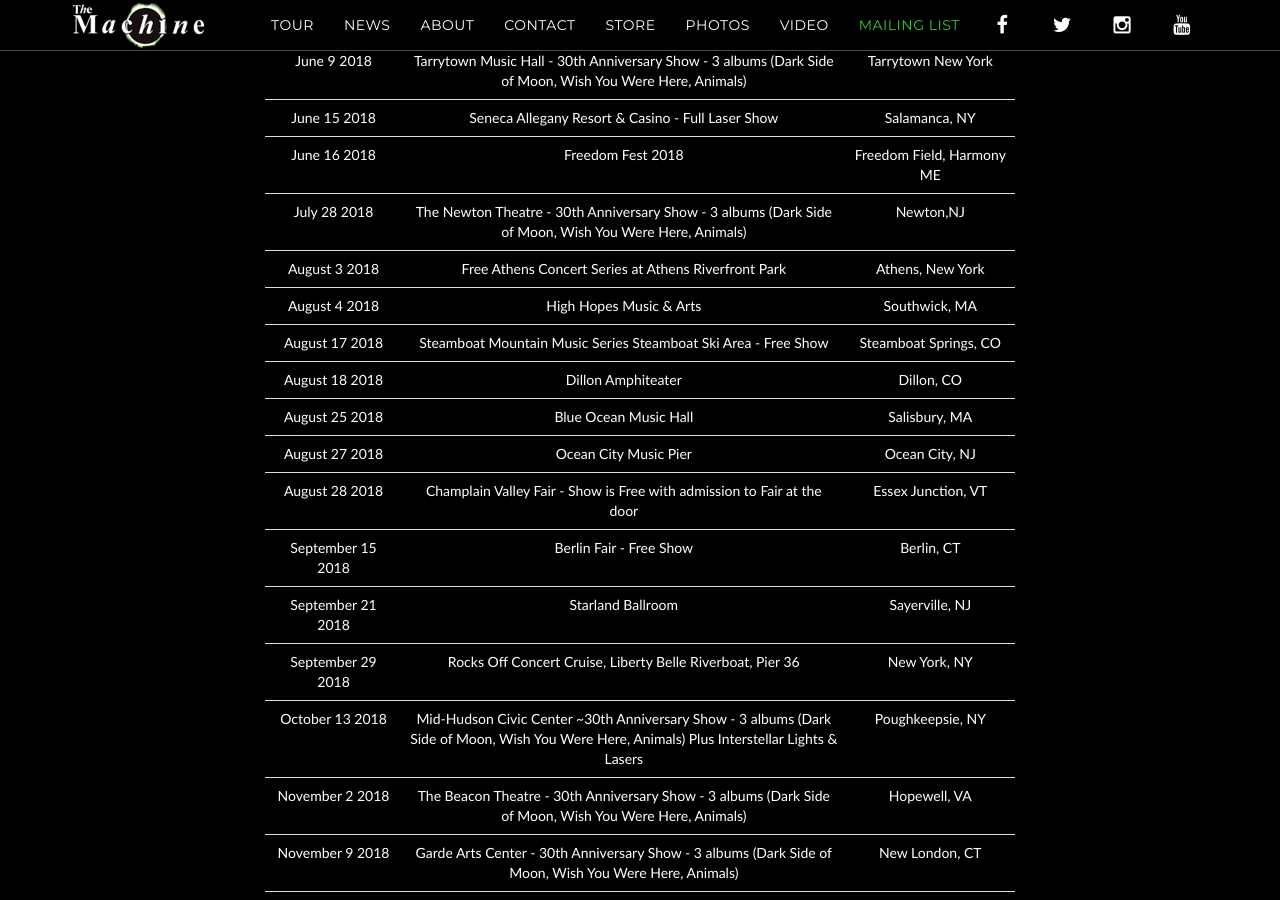
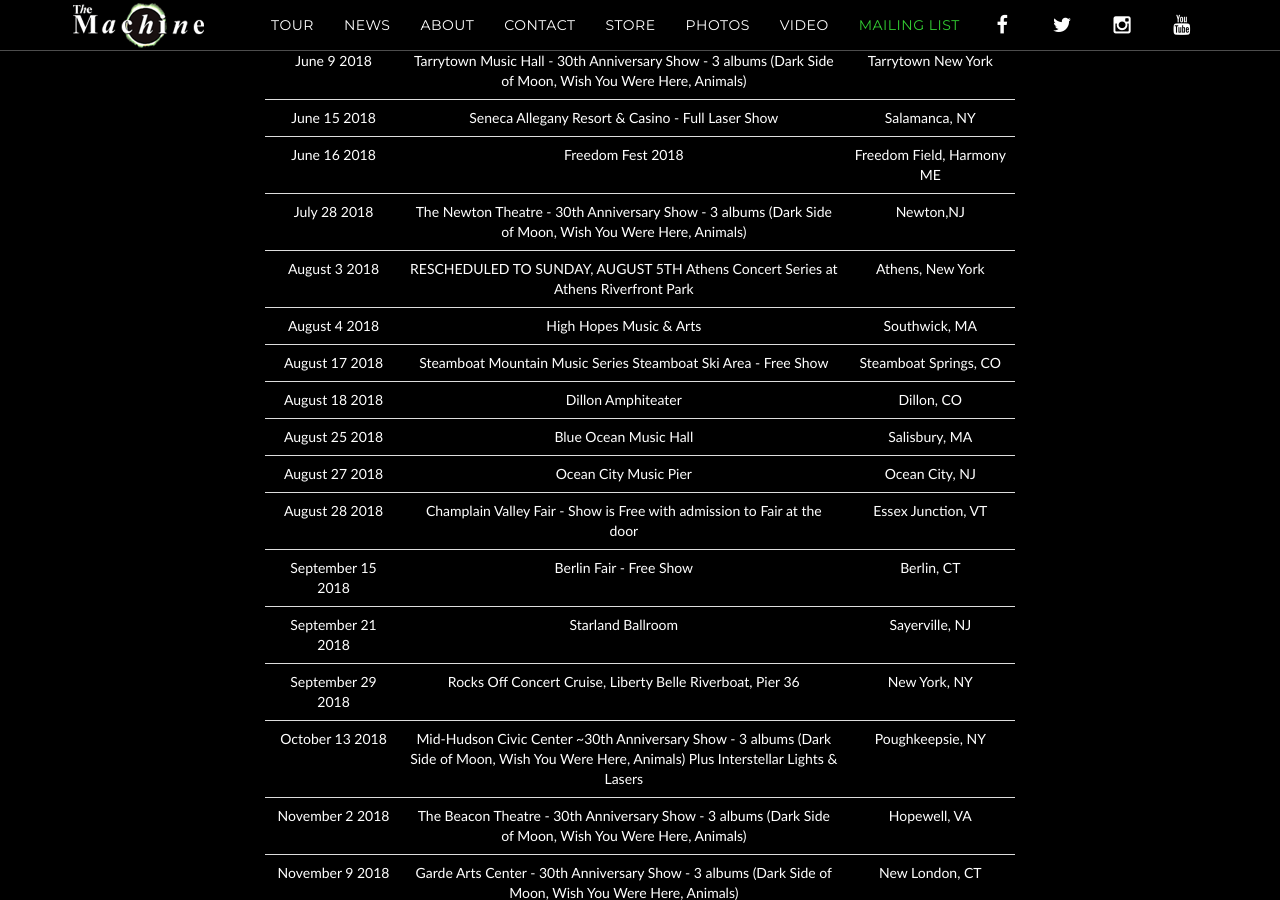
Before and after one commit to machineweb/machineweb.github.io, a Jekyll site: the page built from tourarchive/index.html, in a window 1280 px wide and 900 px high, scrolled down 29191 px. Built offline with Jekyll 4.4.1, drawn with Linux system fonts in a browser that asks for light colours.

Commit message:
Updated tour

```diff
--- a/_data/tour.yml
+++ b/_data/tour.yml
@@ -3402,7 +3402,7 @@
     order: "1527829200000"
 
   - date: "August 3 2018"
-    venue: "Free Athens Concert Series at Athens Riverfront Park"
+    venue: "RESCHEDULED TO SUNDAY, AUGUST 5TH Athens Concert Series at Athens Riverfront Park"
     venue-url: "https://www.apacrocks.com/2018-lineup"
     location: "Athens, New York"
     tickets-url: "https://www.apacrocks.com/2018-lineup"
```
